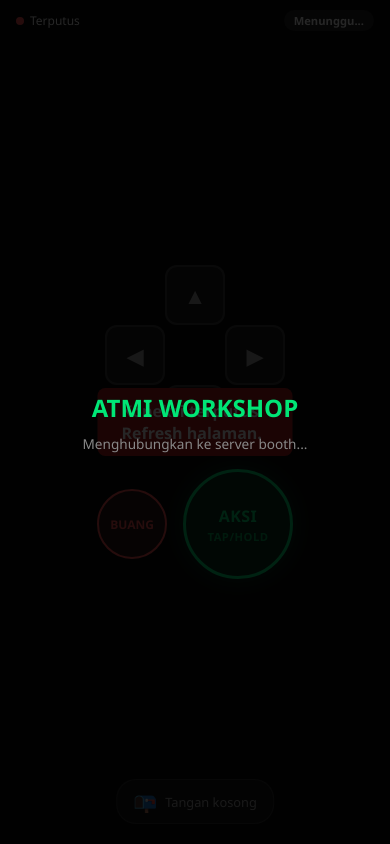
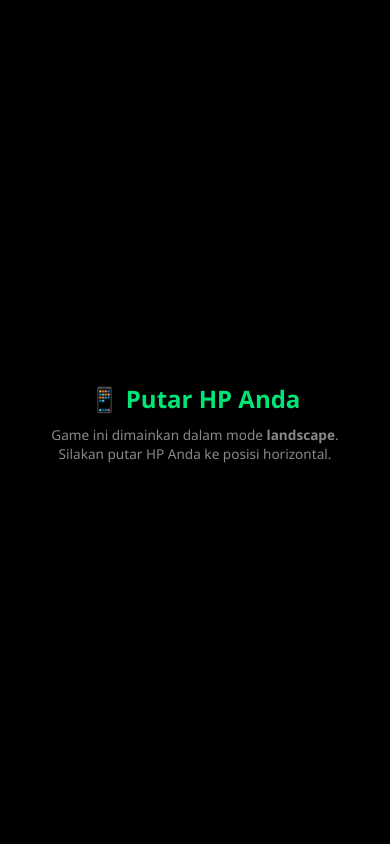
Before and after one commit to evanditya/atmi-booth-game, a website: page controller.html in a window 390 px wide. Drawn offline with Linux system fonts and the light colour scheme.

Commit message:
Fix recipes, add recipe guide, floating hints, landscape controller, display sync

```diff
--- a/controller.html
+++ b/controller.html
@@ -3,65 +3,81 @@
 <head>
 <meta charset="UTF-8">
 <meta name="viewport" content="width=device-width, initial-scale=1.0, maximum-scale=1.0, user-scalable=no">
+<meta name="screen-orientation" content="landscape">
 <title>ATMI Controller</title>
 <style>
   * { margin:0; padding:0; box-sizing:border-box; touch-action:none; -webkit-user-select:none; user-select:none; }
   html, body { width:100%; height:100%; background:#0a0a0a; color:#fff; font-family:'Segoe UI',sans-serif; overflow:hidden; }
-  #app { width:100%; height:100%; display:flex; flex-direction:column; align-items:center; justify-content:center; position:relative; }
+  #app { width:100%; height:100%; display:flex; flex-direction:row; align-items:center; justify-content:space-between; position:relative; padding:0 24px; }
 
   /* Status bar */
-  #status { position:absolute; top:0; left:0; width:100%; padding:10px 16px; display:flex; justify-content:space-between; align-items:center; font-size:0.75rem; background:rgba(0,0,0,0.4); z-index:10; }
+  #status { position:absolute; top:0; left:0; width:100%; padding:8px 16px; display:flex; justify-content:space-between; align-items:center; font-size:0.7rem; background:rgba(0,0,0,0.4); z-index:10; }
   #connStatus { display:flex; align-items:center; gap:6px; }
   #connDot { width:8px; height:8px; border-radius:50%; background:#ff5252; }
   #connDot.connected { background:#00e676; box-shadow:0 0 8px #00e676; }
-  #playerBadge { padding:3px 10px; border-radius:12px; font-weight:700; font-size:0.7rem; background:rgba(255,255,255,0.1); }
+  #playerBadge { padding:3px 10px; border-radius:12px; font-weight:700; font-size:0.65rem; background:rgba(255,255,255,0.1); }
 
-  /* D-Pad */
-  #dpad { position:relative; width:180px; height:180px; margin-bottom:24px; }
-  .dpad-btn { position:absolute; width:60px; height:60px; background:rgba(255,255,255,0.08); border:2px solid rgba(255,255,255,0.15); border-radius:12px; display:flex; align-items:center; justify-content:center; font-size:1.4rem; color:rgba(255,255,255,0.6); }
+  /* LEFT: D-Pad */
+  #leftArea { display:flex; align-items:center; justify-content:center; flex:1; }
+  #dpad { position:relative; width:160px; height:160px; }
+  .dpad-btn { position:absolute; width:52px; height:52px; background:rgba(255,255,255,0.08); border:2px solid rgba(255,255,255,0.15); border-radius:10px; display:flex; align-items:center; justify-content:center; font-size:1.3rem; color:rgba(255,255,255,0.6); }
   .dpad-btn:active, .dpad-btn.active { background:rgba(255,255,255,0.2); border-color:rgba(255,255,255,0.4); color:#fff; }
-  #btnUp { top:0; left:60px; }
-  #btnDown { bottom:0; left:60px; }
-  #btnLeft { top:60px; left:0; }
-  #btnRight { top:60px; right:0; }
+  #btnUp { top:0; left:54px; }
+  #btnDown { bottom:0; left:54px; }
+  #btnLeft { top:54px; left:0; }
+  #btnRight { top:54px; right:0; }
 
-  /* Action buttons */
-  #actionArea { display:flex; gap:16px; align-items:center; }
+  /* CENTER: Item indicator */
+  #centerArea { display:flex; flex-direction:column; align-items:center; justify-content:center; flex:1; }
+  #itemBox { display:flex; align-items:center; gap:8px; padding:10px 18px; background:rgba(255,255,255,0.05); border:1px solid rgba(255,255,255,0.1); border-radius:20px; font-size:0.85rem; color:#aaa; margin-bottom:8px; }
+  #itemIcon { font-size:1.3rem; }
+
+  /* RIGHT: Action buttons */
+  #rightArea { display:flex; flex-direction:column; align-items:center; justify-content:center; gap:14px; flex:1; }
   #btnAction {
-    width:110px; height:110px; border-radius:50%;
+    width:100px; height:100px; border-radius:50%;
     background:rgba(0,230,118,0.15); border:3px solid #00e676;
-    color:#00e676; font-size:1rem; font-weight:800; letter-spacing:0.5px;
+    color:#00e676; font-size:0.95rem; font-weight:800; letter-spacing:0.5px;
     display:flex; align-items:center; justify-content:center; flex-direction:column;
     box-shadow:0 0 20px rgba(0,230,118,0.2);
   }
   #btnAction:active, #btnAction.active {
     background:rgba(0,230,118,0.35); box-shadow:0 0 30px rgba(0,230,118,0.4); transform:scale(0.95);
   }
-  #btnAction span { font-size:0.7rem; opacity:0.7; margin-top:2px; }
+  #btnAction span { font-size:0.65rem; opacity:0.7; margin-top:2px; }
 
   #btnDrop {
-    width:70px; height:70px; border-radius:50%;
+    width:64px; height:64px; border-radius:50%;
     background:rgba(255,82,82,0.12); border:2px solid #ff5252;
-    color:#ff5252; font-size:0.75rem; font-weight:700;
+    color:#ff5252; font-size:0.7rem; font-weight:700;
     display:flex; align-items:center; justify-content:center;
   }
   #btnDrop:active, #btnDrop.active { background:rgba(255,82,82,0.3); transform:scale(0.95); }
 
-  /* Item indicator */
-  #itemBox { position:absolute; bottom:20px; left:50%; transform:translateX(-50%); display:flex; align-items:center; gap:8px; padding:8px 16px; background:rgba(255,255,255,0.05); border:1px solid rgba(255,255,255,0.1); border-radius:20px; font-size:0.8rem; color:#aaa; }
-  #itemIcon { font-size:1.2rem; }
-
   /* Connecting overlay */
-  #overlay { position:absolute; inset:0; background:rgba(0,0,0,0.85); display:flex; flex-direction:column; align-items:center; justify-content:center; z-index:20; }
+  #overlay { position:absolute; inset:0; background:rgba(0,0,0,0.9); display:flex; flex-direction:column; align-items:center; justify-content:center; z-index:20; }
   #overlay.hidden { display:none; }
-  #overlay h2 { color:#00e676; margin-bottom:10px; }
+  #overlay h2 { color:#00e676; margin-bottom:10px; font-size:1.4rem; }
   #overlay p { color:#888; font-size:0.85rem; }
 
   /* Disconnect banner */
-  #disconnectBanner { position:absolute; top:50%; left:50%; transform:translate(-50%,-50%); background:#b71c1c; color:#fff; padding:12px 24px; border-radius:8px; font-weight:700; z-index:15; display:none; }
+  #disconnectBanner { position:absolute; top:50%; left:50%; transform:translate(-50%,-50%); background:#b71c1c; color:#fff; padding:12px 24px; border-radius:8px; font-weight:700; z-index:15; display:none; text-align:center; font-size:0.9rem; }
+
+  /* Landscape hint for portrait users */
+  #rotateHint { display:none; position:absolute; inset:0; background:#000; z-index:30; align-items:center; justify-content:center; flex-direction:column; text-align:center; padding:20px; }
+  #rotateHint h2 { color:#00e676; margin-bottom:10px; }
+  #rotateHint p { color:#888; font-size:0.85rem; }
+  @media (orientation: portrait) and (max-width: 600px) {
+    #rotateHint { display:flex; }
+  }
 </style>
 </head>
 <body>
+<div id="rotateHint">
+  <h2>📱 Putar HP Anda</h2>
+  <p>Game ini dimainkan dalam mode <strong>landscape</strong>.<br>Silakan putar HP Anda ke posisi horizontal.</p>
+</div>
+
 <div id="app">
   <div id="status">
     <div id="connStatus"><div id="connDot"></div><span id="connText">Menyambung...</span></div>
@@ -73,23 +89,27 @@
     <p>Menghubungkan ke server booth...</p>
   </div>
 
-  <div id="disconnectBanner">Koneksi terputus. Refresh halaman.</div>
+  <div id="disconnectBanner">Koneksi terputus.<br>Refresh halaman.</div>
 
+  <div id="leftArea">
     <div id="dpad">
       <div class="dpad-btn" id="btnUp">▲</div>
       <div class="dpad-btn" id="btnDown">▼</div>
       <div class="dpad-btn" id="btnLeft">◀</div>
       <div class="dpad-btn" id="btnRight">▶</div>
     </div>
-
-  <div id="actionArea">
-    <div id="btnDrop">BUANG</div>
-    <div id="btnAction">AKSI<span>TAP/HOLD</span></div>
   </div>
 
+  <div id="centerArea">
     <div id="itemBox">
       <span id="itemIcon">📭</span>
       <span id="itemText">Tangan kosong</span>
+    </div>
+  </div>
+
+  <div id="rightArea">
+    <div id="btnAction">AKSI<span>TAP/HOLD</span></div>
+    <div id="btnDrop">BUANG</div>
   </div>
 </div>
 
--- a/server.js
+++ b/server.js
@@ -60,6 +60,12 @@ wss.on('connection', (ws, req) => {
   if (url.startsWith('/ws/display')) {
     console.log('[SERVER] Display connected');
     displaySocket = ws;
+    // Send existing controllers to the newly connected display
+    controllers.forEach((info) => {
+      if (ws.readyState === WebSocket.OPEN) {
+        ws.send(JSON.stringify({ type: 'player_join', playerId: info.id, color: info.color, name: info.name }));
+      }
+    });
     ws.on('message', (raw) => {
       try {
         const msg = JSON.parse(raw);
```
Also changed, not shown: display.html (+78 -13 lines). Lines whose indentation alone changed are shown as unchanged.
